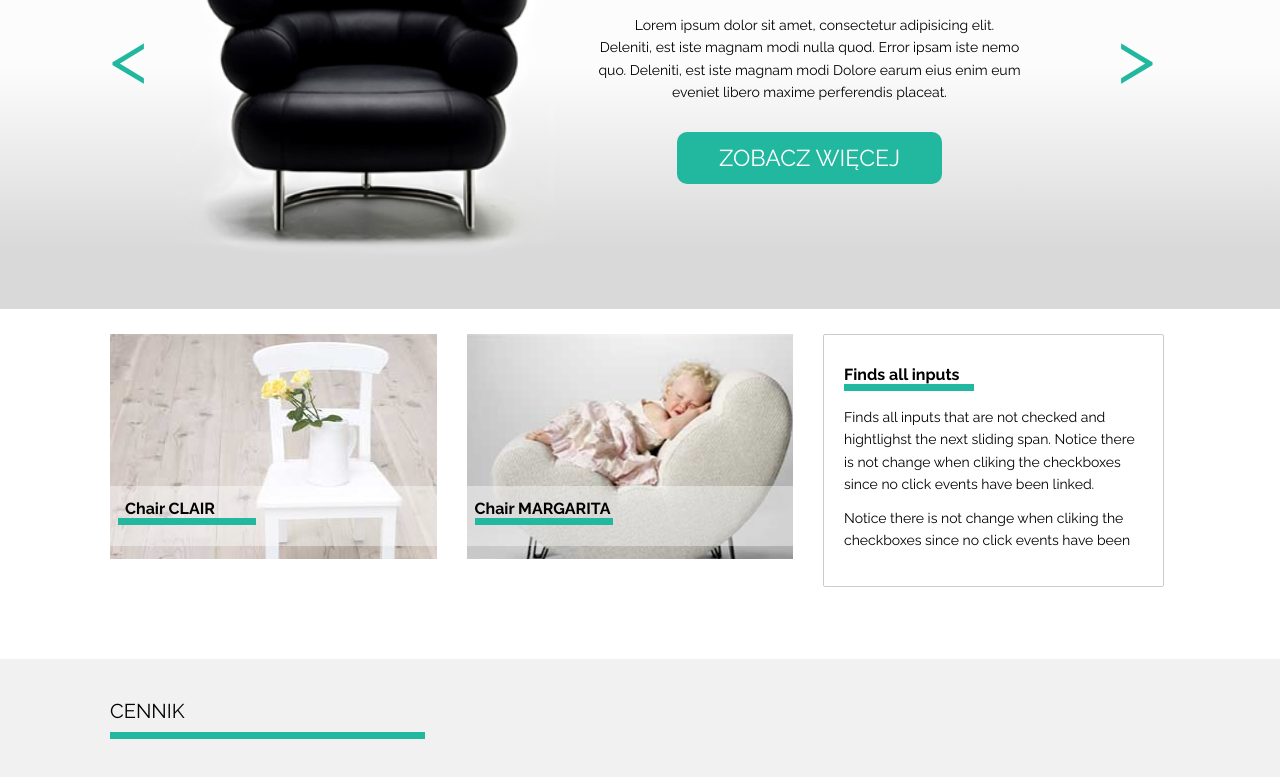
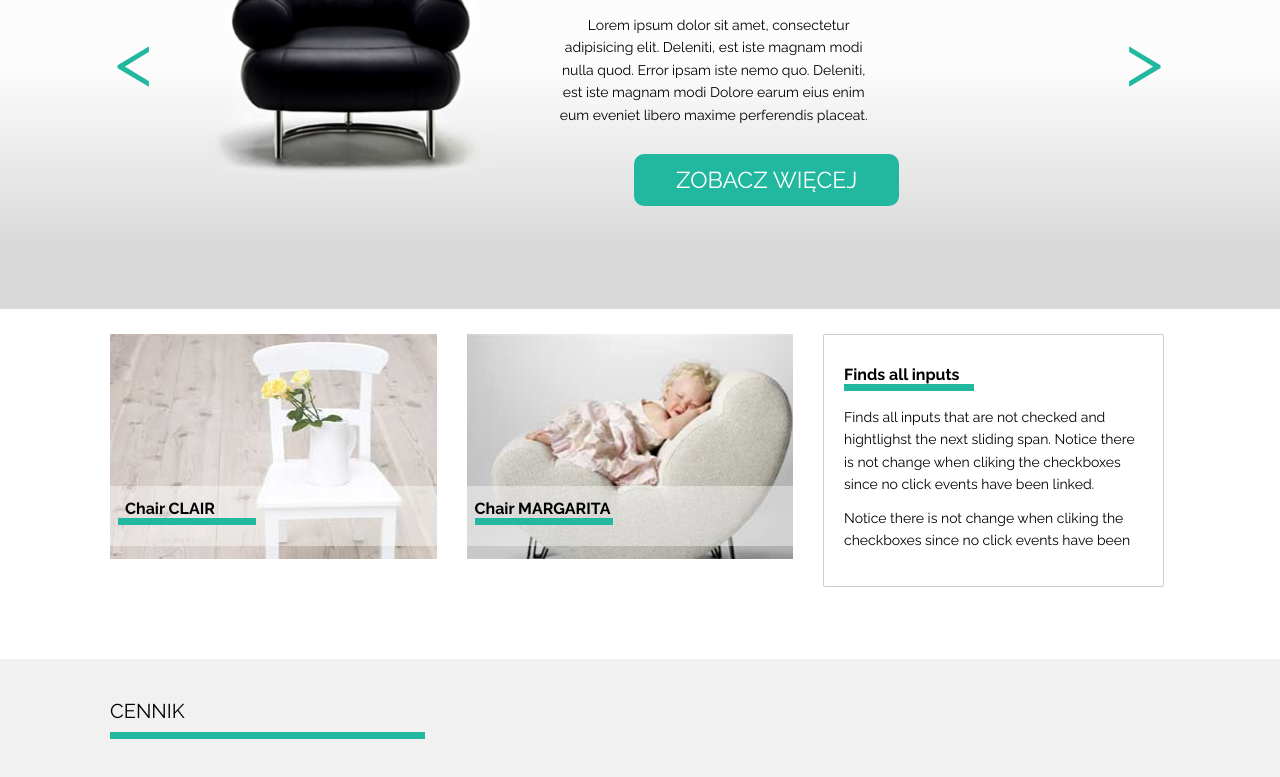
Before and after one commit to BartlomiejDarocha/SitOnHair, a plain HTML site: page index.html in a window 1280 px wide. Shown: the part 236-1013 px from the top of the page. Drawn offline with Linux system fonts and the light colour scheme.

Commit message:
slider inprogres

```diff
--- a/index.html
+++ b/index.html
@@ -1,5 +1,6 @@
 <!DOCTYPE html>
 <html lang="en">
+
 <head>
     <meta charset="UTF-8">
     <title>Sit on hair</title>
@@ -7,6 +8,7 @@
     <link rel="stylesheet" href="style/style.css">
 
 </head>
+
 <body>
     <header>
         <div class="hedder-navi-strip">
@@ -41,15 +43,26 @@
         </div>
         <div class="hedder-background-container">
             <div class="hedder-main wrapper">
-                <div class="Arrows"><span>&lt;</span></div>
+                    <div class="Arrows arrow-left"><span>&lt;</span></div>
+                    <div class="Arrows arrow-right"><span>&gt;</span></div>
+                <div class="banner">
+                    <div class="banner-slides">
+                        <div class="banner-slide banner-active-slide">
                             <div class="hedder-left"></div>
                             <div class="hedder-right">
                                 <h1>sit <span>on</span> our <span>chair</span></h1>
-                    <p>Lorem ipsum dolor sit amet, consectetur adipisicing elit. Deleniti, est iste magnam modi nulla quod. Error ipsam iste nemo quo.  Deleniti, est iste magnam modi Dolore earum eius enim eum eveniet libero maxime perferendis placeat.
+                                <p>Lorem ipsum dolor sit amet, consectetur adipisicing elit. Deleniti, est iste magnam
+                                    modi
+                                    nulla quod. Error ipsam iste nemo quo. Deleniti, est iste magnam modi Dolore earum
+                                    eius
+                                    enim eum eveniet libero maxime perferendis placeat.
                                 </p>
                                 <button>zobacz więcej</button>
                             </div>
-                <div class="Arrows"><span>&gt;</span></div>
+                        </div>
+
+                    </div>
+                </div>
             </div>
         </div>
 
@@ -71,7 +84,8 @@
             <p>Finds all inputs
             </p>
             <div class="photo-strip"></div>
-            <p>Finds all inputs that are not checked and hightlighst the next sliding span. Notice there is not change when cliking the checkboxes since no click events have been linked.
+            <p>Finds all inputs that are not checked and hightlighst the next sliding span. Notice there is not change
+                when cliking the checkboxes since no click events have been linked.
             </p>
             <p>Notice there is not change when cliking the checkboxes since no click events have been</p>
         </div>
@@ -201,4 +215,5 @@
             </div>
         </footer>
 </body>
+
 </html>
--- a/style/style.css
+++ b/style/style.css
@@ -142,6 +142,7 @@ header{
 /*HEDEAR MAINCONTAINER////////////////////////*/
 
 .hedder-background-container{
+    position: relative;
     display:block;
     width: 100%;
     height: 505px;
@@ -156,18 +157,46 @@ header{
 }
 .Arrows{
     width: 5%;
+    position: absolute;
     color: #22B89F;
     font-size: 75px;
     display: flex;
     align-items: center;
 }
+.arrow-left{
+    left:115px;
+    top:211px;
+}
+.arrow-right{
+    left:1125px;
+    top:211px;
+}
+
+.Arrows.arrow-left span:hover,
+.Arrows.arrow-right span:hover{
+cursor: pointer;
+    color: black;
+}
 .Arrows span:hover{
     cursor: pointer;
     color: black;
 }
+
 .hedder-main{
+}
+.banner{
+}
+.banner-slides{
+    position: relative;
+}
+
+.banner-slide{
+    width: 80%;
+    position: absolute;
+    left: 95px;
     display: flex;
 }
+
 .hedder-left{
     width: 40%;
     height:505px;
```
Lines whose indentation alone changed are shown as unchanged.
